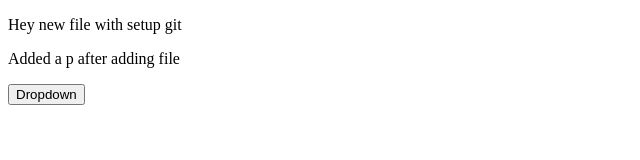
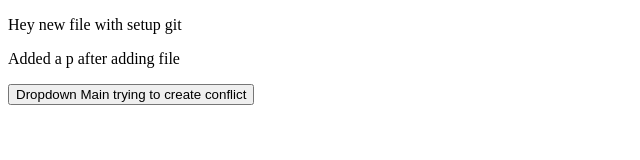
Before and after one commit to bhavya00001/js-extra, a plain HTML site: page index.html in a window 1280 px wide. Shown: the whole page, without its empty margins (0-640 px from the left). Drawn offline with Linux system fonts and the light colour scheme.

Commit message:
at dropdowm main did something

```diff
--- a/index.html
+++ b/index.html
@@ -9,7 +9,7 @@
     <div>
       <p>Hey new file with setup git</p>
       <p>Added a p after adding file</p>
-      <button>Dropdown</button>
+      <button>Dropdown Main trying to create conflict</button>
     </div>
   </body>
 </html>
```
